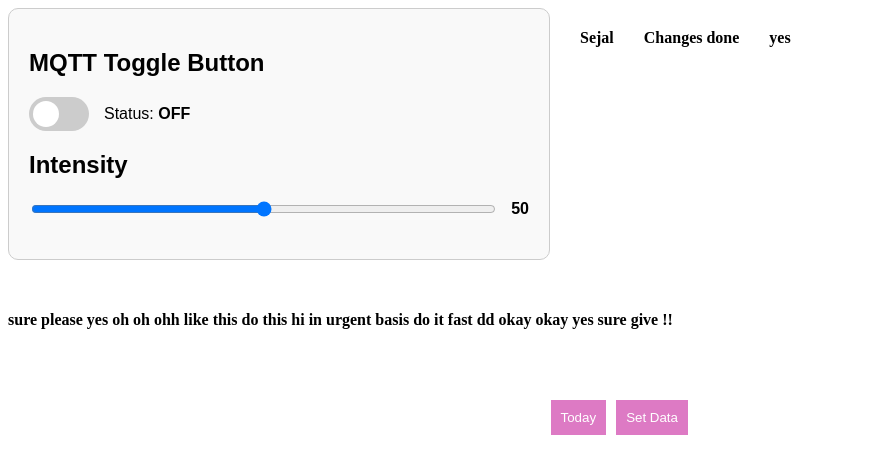
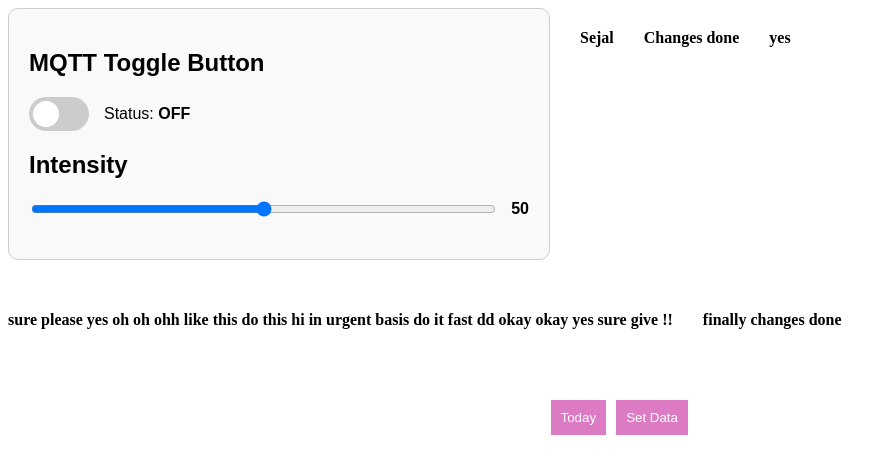
Before and after one commit to KambleSudhirSejal/CI_CD-Pipeline-Learning, a Flask app: page / in a window 1280 px wide. Shown: the top 456 px of the page, without its empty margins (0-896 px from the left). Run offline with Flask 3, Linux system fonts and the light colour scheme; data comes from the database, SQL or seed files in the repository; both versions use the stored data as it was after the commit.

Commit message:
changes done

```diff
--- a/templates/index.html
+++ b/templates/index.html
@@ -31,6 +31,7 @@
             <h4>Changes done</h4>
             <h4>yes </h4>
             <h4>sure please yes  oh oh  ohh like this do this hi  in urgent basis do it fast dd  okay okay yes sure give  !!</h4>
+            <h4>finally changes done </h4>
 
             <div class="graph-container">
                     <div id="TodayAndSetDateButton">
```
Also changed, not shown: myDatabase.db.
